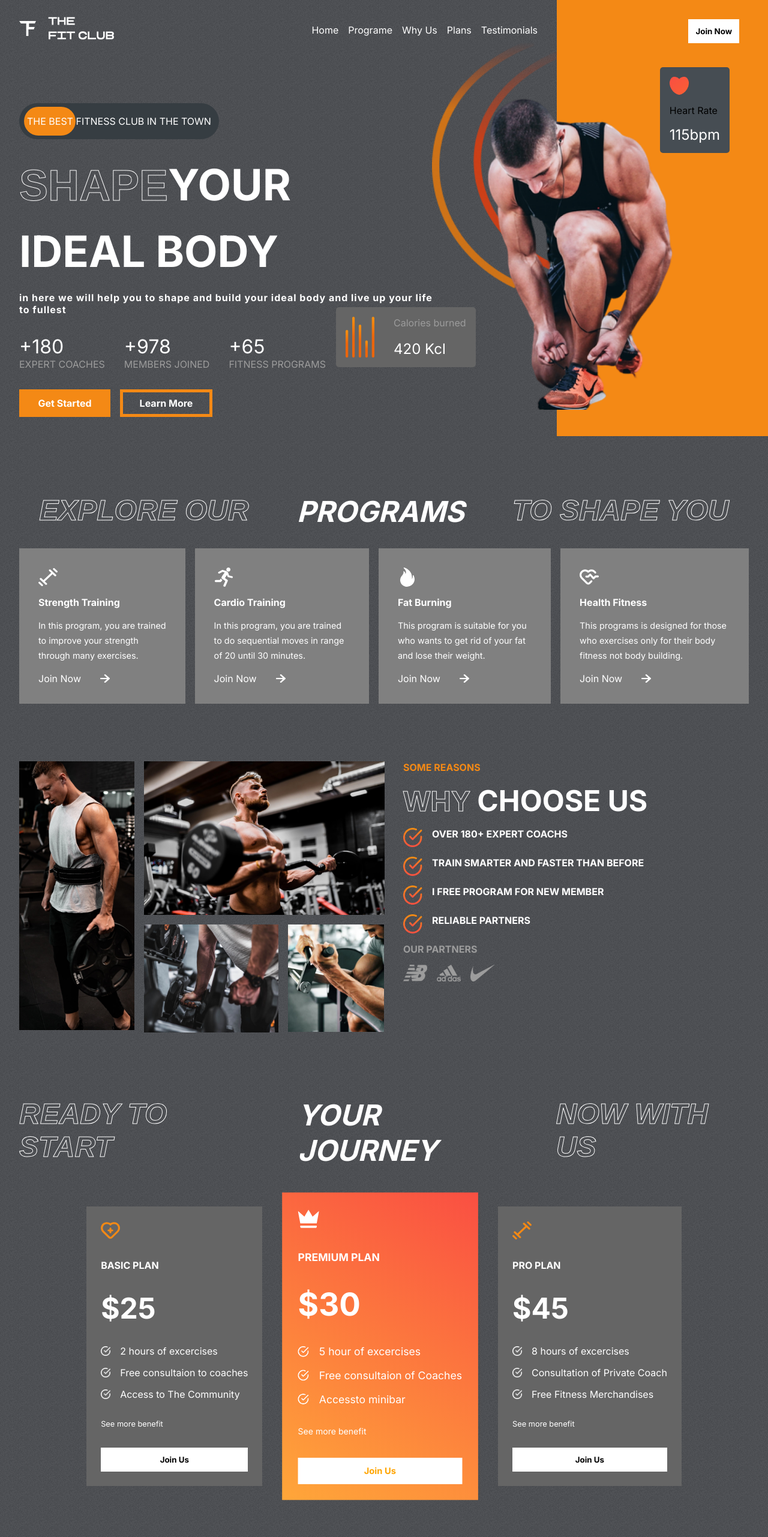
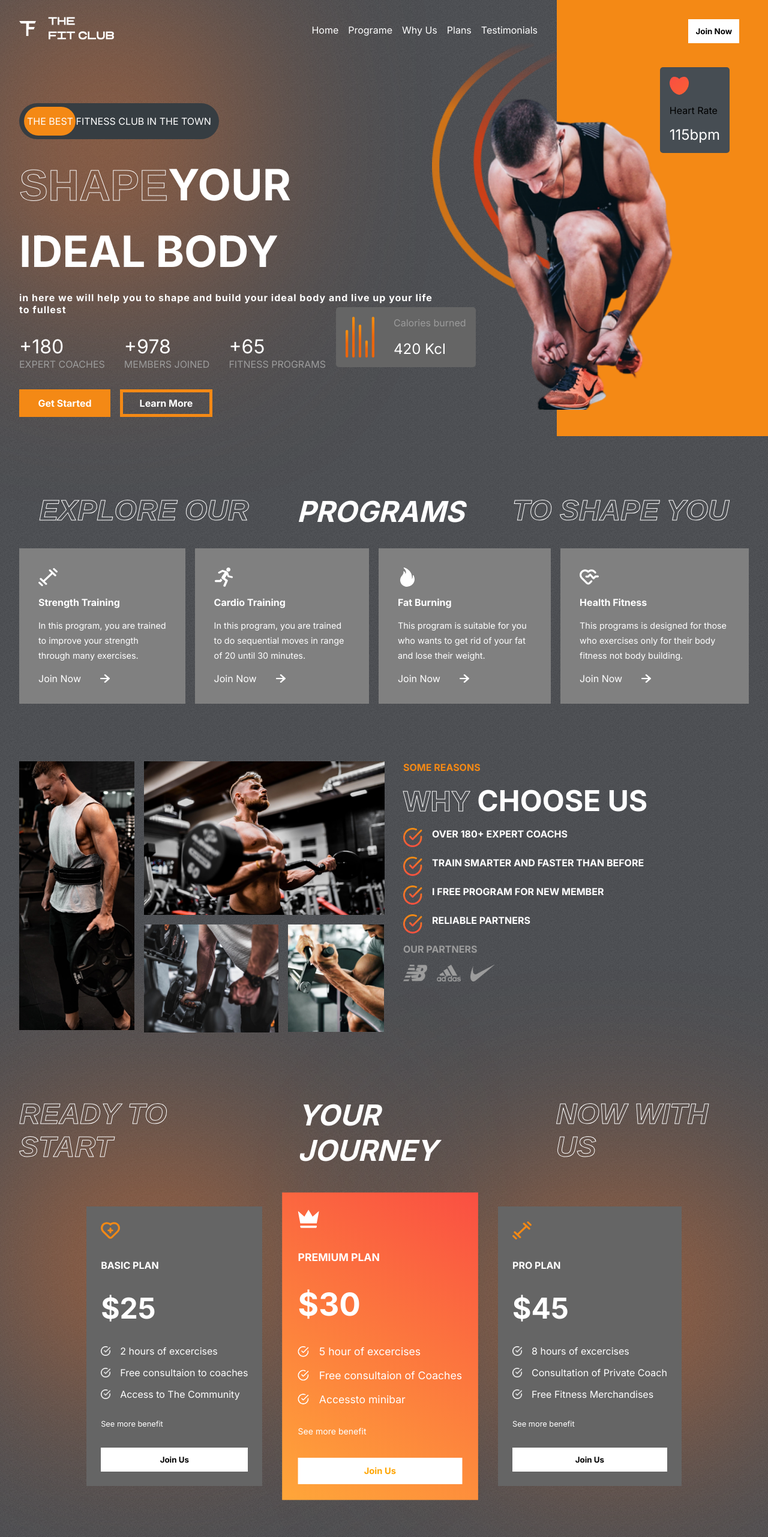
Before and after one commit to ademibowale/Fitness_Club, a React (Create React App) app in the folder fitness-app/: page / in a window 1280 px wide. Shown: the top 2562 px of the page at 60% size. Built offline with nearby package versions, Linux system fonts and the light colour scheme.

Commit message:
Create footer section

```diff
--- a/fitness-app/package.json
+++ b/fitness-app/package.json
@@ -7,6 +7,7 @@
     "@testing-library/jest-dom": "^5.17.0",
     "@testing-library/react": "^13.4.0",
     "@testing-library/user-event": "^13.5.0",
+    "framer-motion": "^11.0.3",
     "react": "^18.2.0",
     "react-dom": "^18.2.0",
     "react-scripts": "5.0.1",
--- a/fitness-app/src/App.css
+++ b/fitness-app/src/App.css
@@ -43,3 +43,12 @@
 .btn:hover{
   cursor: pointer;
 }
+
+.blur{
+  background: rgb(253,120,43,0.69);
+  position: absolute;
+  border-radius:50% ;
+  filter:blur(150px);
+  z-index: -9;
+
+}
--- a/fitness-app/src/App.js
+++ b/fitness-app/src/App.js
@@ -5,6 +5,7 @@
 import Plans from './components/Plans/Plans';
 import Testimonials from './components/Testimonials/Testimonials';
 import Join from './components/Join/Join';
+import Footer from './components/Footer/Footer';
 
 function App() {
   return (
@@ -15,6 +16,7 @@
         <Plans/>
         <Testimonials/>
         <Join/>
+        <Footer/>
 
 
     </div>
--- /dev/null
+++ b/fitness-app/src/components/Footer/Footer.css
@@ -0,0 +1,53 @@
+.Footer-container{
+    position:relative;
+    }
+
+.Footer-container>hr{
+    border:1px solid var(--lightgray)
+
+}
+
+.footer{
+    padding:1rem 2rem;
+    display:flex;
+    flex-direction:column;
+    gap: 4rem;
+    align-items: center;
+    justify-content: center;
+    height: 20rem;
+    }
+
+.social-links{
+   display: flex;
+   gap: 4rem;
+
+}
+
+.social-links>img{
+    height: 2rem;
+    width: 2rem;
+    cursor: pointer;
+}
+
+.logo-f>img{
+    width: 10rem;
+
+}
+
+.blur-f-1{
+    bottom: 0;
+    right: 15%;
+    width: 26rem;
+    height: 12rem;
+    filter: blur(200px);
+    background: red;
+}
+
+.blur-f-2{
+    bottom: 0;
+    left: 15%;
+    width: 26rem;
+    height: 12rem;
+    filter: blur(200px);
+    background:rgb(255,115,0);
+}
--- /dev/null
+++ b/fitness-app/src/components/Footer/Footer.jsx
@@ -0,0 +1,29 @@
+import React from 'react';
+import "./Footer.css";
+import Githube from "../../assets/github.png";
+import Instagram from "../../assets/instagram.png";
+import Linkedin from "../../assets/linkedin.png";
+import Logo from "../../assets/logo.png";
+
+
+const Footer = () => {
+  return (
+    <div className='Footer-container'>
+        <hr/>
+        <div className='footer'>
+    <div className='social-links'>
+<img src={Githube} alt=''/>
+<img src={Instagram} alt=''/>
+<img src={Linkedin}alt=''/>
+</div>
+<div className='logo-f'>
+    <img src={Logo} alt=''/>
+</div>
+</div>
+<div className='blur blur-f-1'></div>
+<div className='blur blur-f-2'></div>
+</div>
+  )
+}
+
+export default Footer
--- a/fitness-app/src/components/Hero/Hero.css
+++ b/fitness-app/src/components/Hero/Hero.css
@@ -201,8 +201,10 @@
 .calories>div>:nth-child(2){
     color: white;
     font-size: 1.5rem;
+}
 
-
-
-
+.hero-blur{
+    width: 22rem;
+    height: 30rem;
+    left: 0;
 }
--- a/fitness-app/src/components/Hero/Hero.jsx
+++ b/fitness-app/src/components/Hero/Hero.jsx
@@ -5,14 +5,20 @@
 import hero_image from '../../assets/hero_image.png'
 import hero_image_back from '../../assets/hero_image_back.png'
 import calories from '../../assets/calories.png'
+import { motion } from "framer-motion"
 
+
+const transition={type: 'string',duration :3}
 const Hero = () => {
     return (
         <div className='hero'>
+            <div className='blur hero-blur'></div>
             <div className='left-h '>
                 <Header />
                 <div className='the-best-ad'>
-                    <div></div>
+                    <motion.div initial={{left:'238px'}}
+                    whileInView={{left:'8px'}}
+                    transition={{...transition,type:'tween'}}></motion.div>
                     <span>The best fitness club in the town</span>
                 </div>
                 <div className='hero-text'>
--- a/fitness-app/src/components/Plans/Plans.css
+++ b/fitness-app/src/components/Plans/Plans.css
@@ -50,6 +50,22 @@
 
 }
 
+.plans-blur-1{
+    width: 32rem;
+    height: 23rem;
+    top: 6rem;
+    left: 0rem;
+    }
+
+.plans-blur-2{
+    width: 32rem;
+    height: 23rem;
+    top: 10rem;
+    right: 0rem;
+        }
+
+
+
 .features{
     display: flex;
     flex-direction: column;
--- a/fitness-app/src/components/Plans/Plans.jsx
+++ b/fitness-app/src/components/Plans/Plans.jsx
@@ -7,6 +7,8 @@
 const Plans = () => {
   return (
 <div className='plans-container'>
+  <div className='blur plans-blur-1'></div>
+  <div className='blur plans-blur-2'></div>
 <div className='programs-header' style={{gap:'4rem'}}>
 <span className='stroke-text'>READY TO START</span>
 <span>YOUR JOURNEY</span>
```
Also changed, not shown: 1 other file (tests, documents, lock files or other folders).
